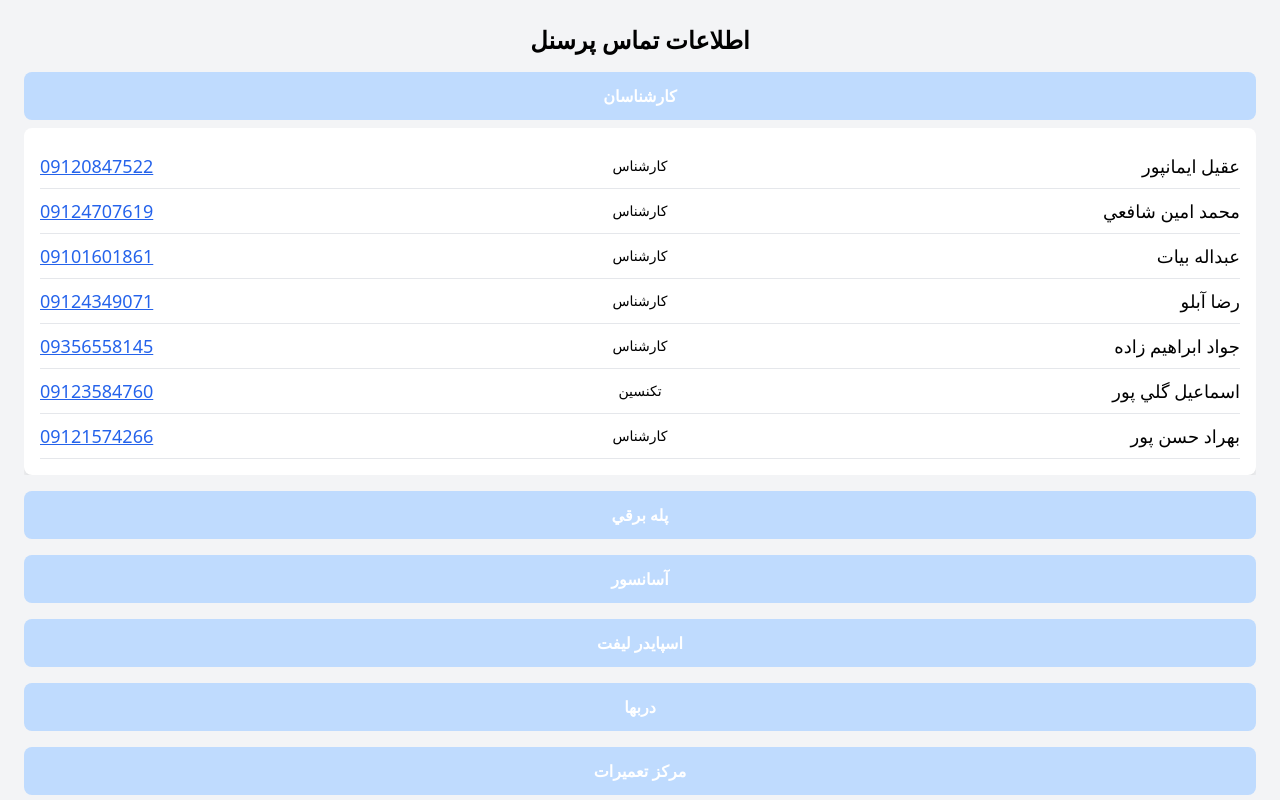
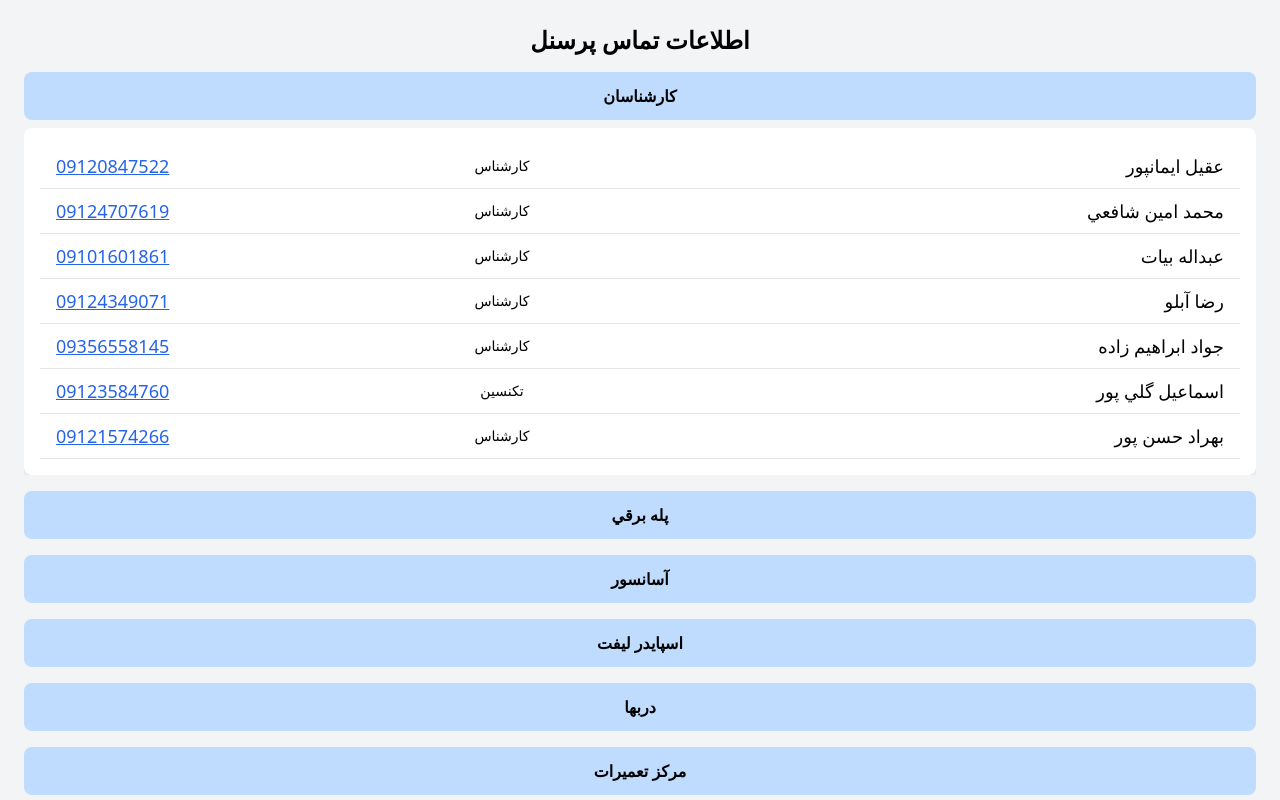
Before and after one commit to choofe/Personnel_Directory, a React (Create React App) app: page / in a window 1280 px wide. Both pictures are taken after a click on the button "کارشناسان". Shown: the top 800 px of the page. Built offline with nearby package versions, Linux system fonts and the light colour scheme.

Commit message:
Update PersonnelList.js

```diff
--- a/src/PersonnelList.js
+++ b/src/PersonnelList.js
@@ -147,12 +147,12 @@ const PersonnelList = () => {
         <div key={index} className="mb-4">
           <button
             onClick={() => toggleGroup(index)}
-            className="w-full text-center bg-blue-200 text-white p-3 rounded-lg font-semibold"
+            className="w-full text-center bg-blue-200 text-black p-3 rounded-lg font-semibold"
           >
             {group.name}
           </button>
           <div
-            className={`overflow-hidden transition-max-height duration-500 ease-in-out ${openGroups[index] ? 'max-h-screen' : 'max-h-0'}`}
+            className={`overflow-hidden transition-all duration-500 ease-in-out ${openGroups[index] ? 'max-h-96 opacity-100' : 'max-h-0 opacity-0'}`}
           >
             {openGroups[index] && (
               <div className="mt-2 p-4 bg-white shadow-lg rounded-lg">
@@ -165,7 +165,7 @@ const PersonnelList = () => {
                   {group.contacts.map((contact, i) => (
                     <li
                       key={i}
-                    className={`flex items-center justify-between border-b py-2 text-lg ${shiftTeams[currentShift]?.includes(contact.name) ? 'bg-green-200' : ''}`}
+                      className={`flex flex-wrap items-center justify-between border-b py-2 px-4 text-lg ${shiftTeams[currentShift]?.includes(contact.name) ? 'bg-green-200' : ''}`}
                     >
                       <a
                         href={`tel:${contact.phone}`}
@@ -173,11 +173,10 @@ const PersonnelList = () => {
                       >
                         {contact.phone}
                       </a>
-
-                    {contact.role !="" ? (
-                      <span className="text-sm text-black-600 absolute left-1/2 transform -translate-x-1/2">{contact.role}</span>
-                    ) : null}
-                    <span className="rtl text-right">{contact.name}</span>
+                      {contact.role && (
+                        <span className="text-xs sm:text-sm text-black-600 flex-grow text-center whitespace-nowrap overflow-hidden">{contact.role}</span>
+                      )}
+                      <span className="rtl text-right w-1/3">{contact.name}</span>
                     </li>
                   ))}
                 </ul>
```
Lines whose indentation alone changed are shown as unchanged.
